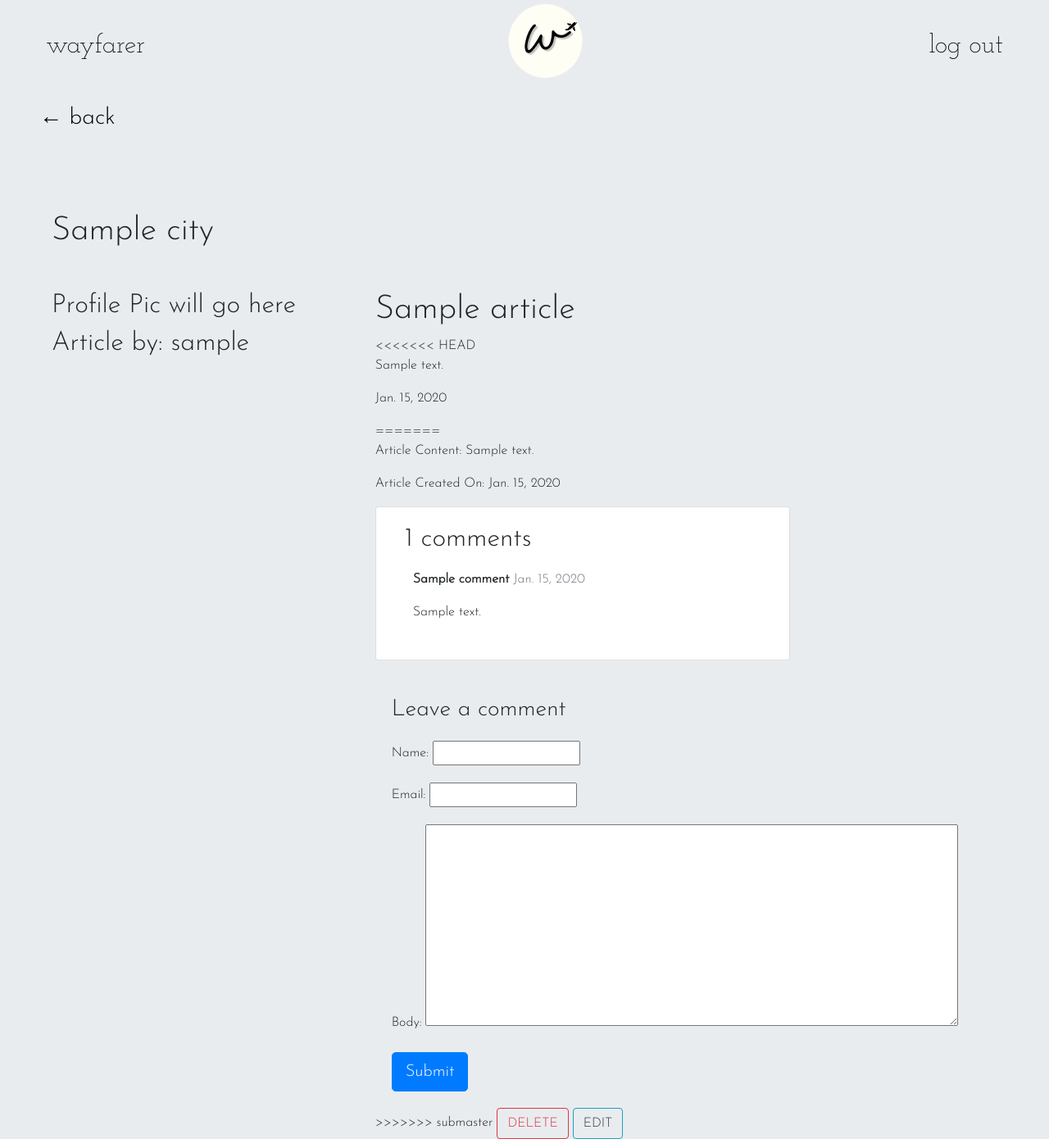
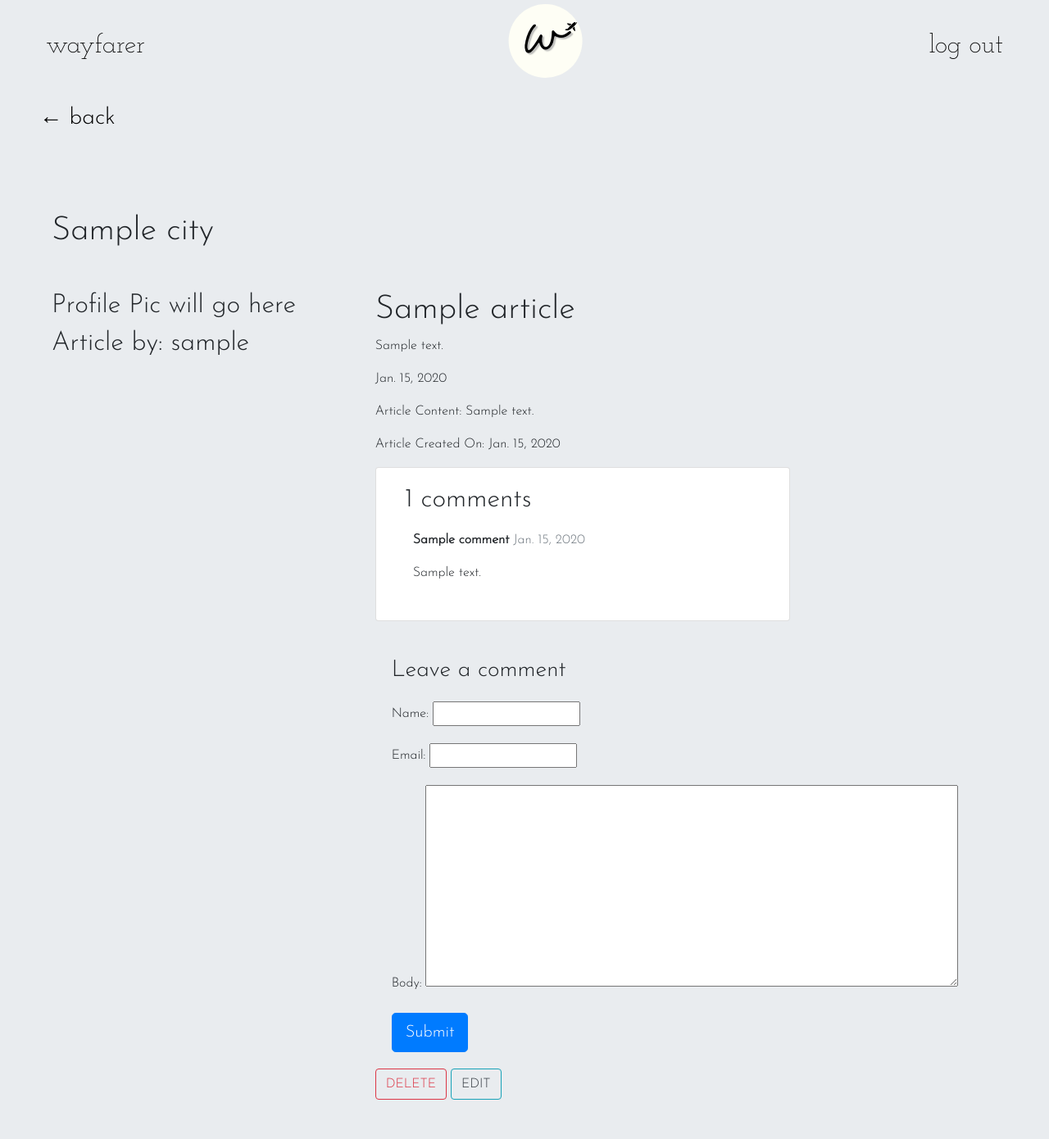
Before and after one commit to kihwan-lee/exploring-odyssey, a Django app: page /articles/1/ in a window 1280 px wide. Shown: the whole page at 82% size. After the commit the page ends 1342 px from the top, so only its background shows below. Run offline with Django 3.2, Linux system fonts and the light colour scheme; a user stored in the database is signed in; tables that the repository leaves empty hold one stand-in row (values such as "Sample post"); some libraries are stand-ins or nearby versions.

Commit message:
git sync

```diff
--- a/main_app/templates/articles/detail.html
+++ b/main_app/templates/articles/detail.html
@@ -15,12 +15,10 @@
 		<div class="col-xl-8">
 			<span>
 				<h1>{{ article.title }}</h1>
-<<<<<<< HEAD
 				<p>{{ article.content }}</p>
 				<span class="created_on_span">{{ article.created_on }}</span>
 			  </span>
 			  <div class="article-btn-container pt-3">
-=======
 				<p>Article Content: {{ article.content }}</p>
 				<p>Article Created On: {{ article.created_on }}</p>
 			</span>
@@ -59,7 +57,6 @@
 			</div>
 
 
->>>>>>> submaster
 			  {% if article.author.id == request.user.id %}
 			  <button type="button" class="btn btn-outline-danger" data-toggle="modal" data-target="#editArticleModal">
 				  DELETE
```
